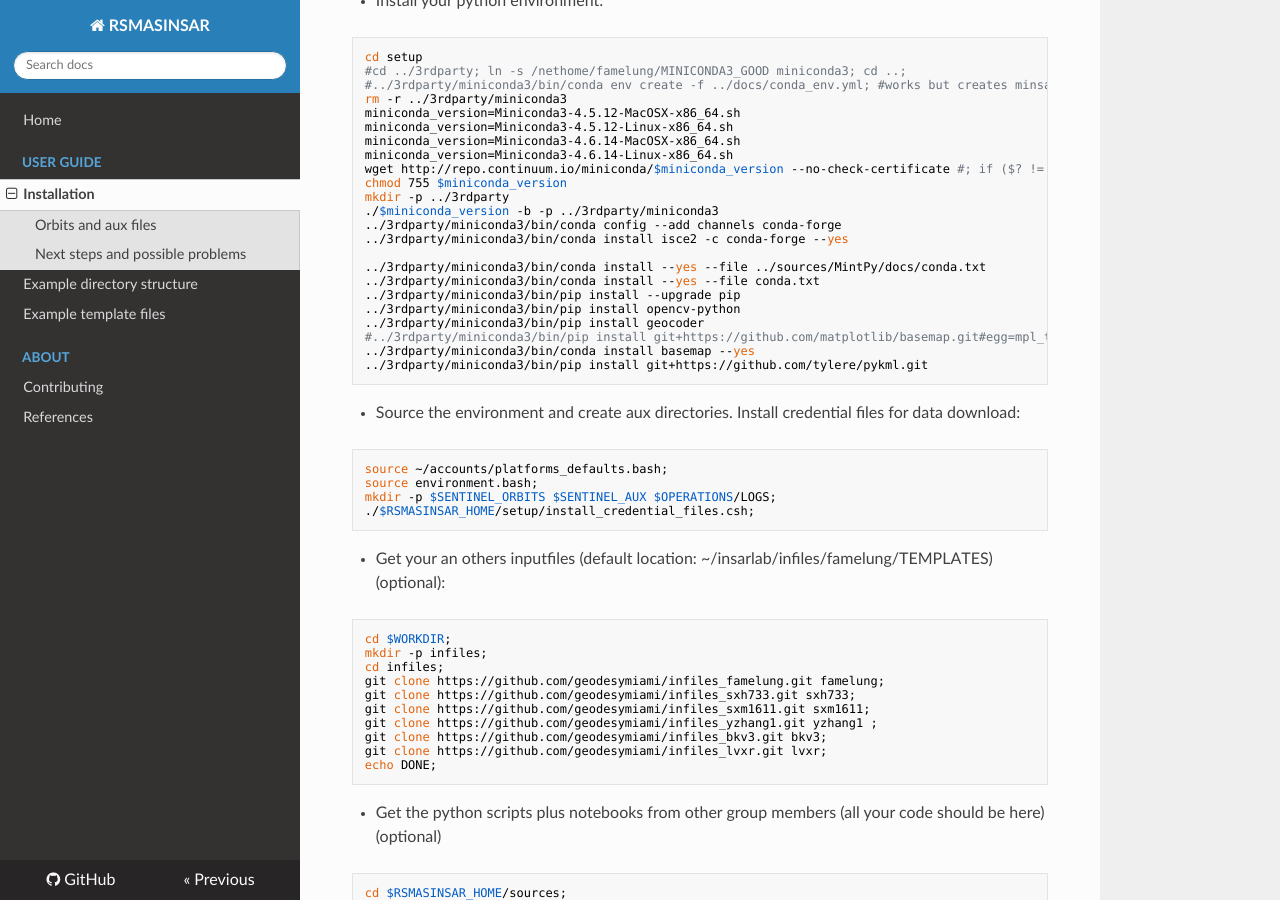
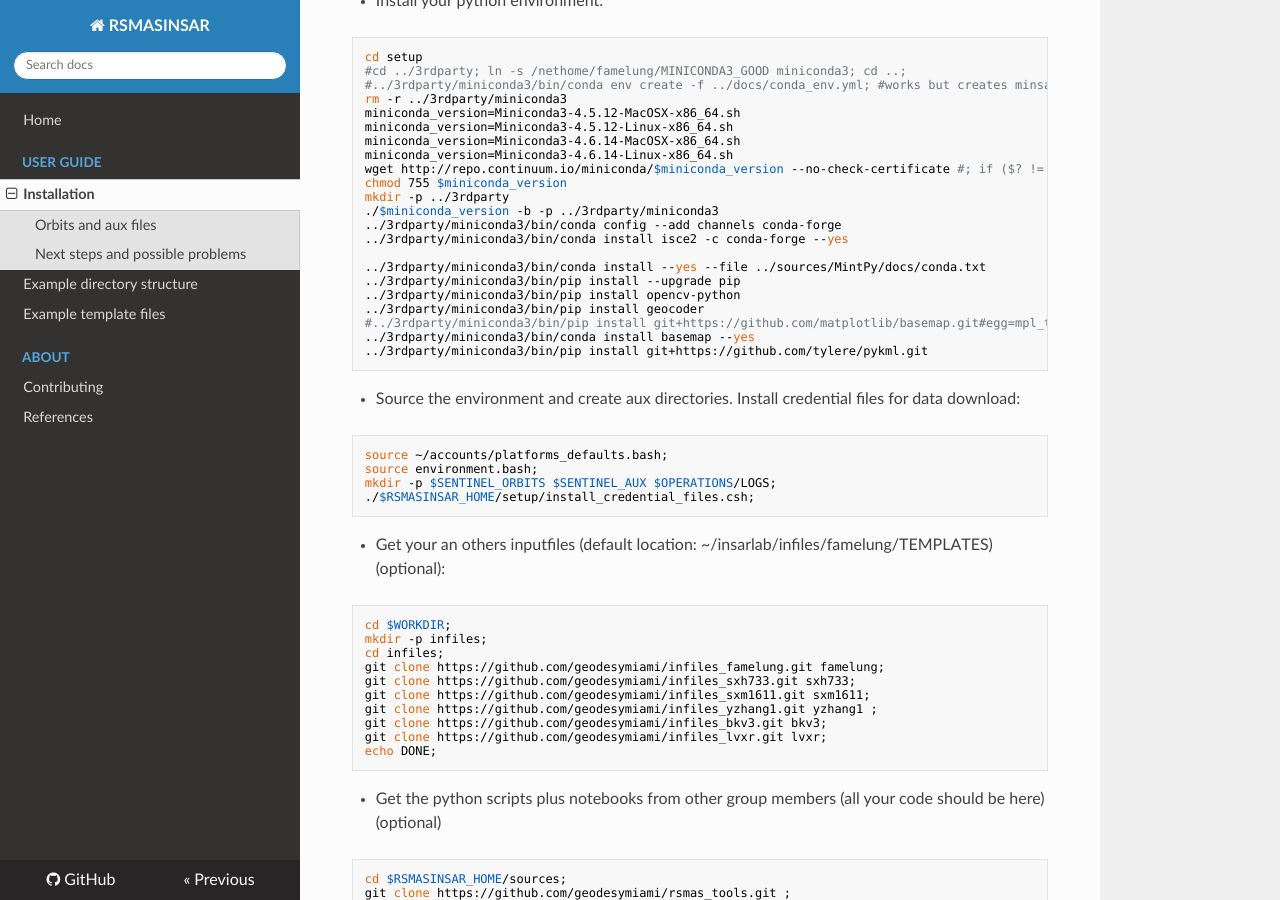
Before and after one commit to geodesymiami/rsmas_insar, an MkDocs documentation site: the page built from docs/installation.md, in a window 1280 px wide and 900 px high, scrolled down 981 px. Built offline with MkDocs 1.6.1, drawn with Linux system fonts in a browser that asks for light colours; nearby versions of some CDN libraries.

Commit message:
Update installation.md

```diff
--- a/docs/installation.md
+++ b/docs/installation.md
@@ -61,7 +61,6 @@ mkdir -p ../3rdparty
 ../3rdparty/miniconda3/bin/conda install isce2 -c conda-forge --yes
 
 ../3rdparty/miniconda3/bin/conda install --yes --file ../sources/MintPy/docs/conda.txt
-../3rdparty/miniconda3/bin/conda install --yes --file conda.txt
 ../3rdparty/miniconda3/bin/pip install --upgrade pip
 ../3rdparty/miniconda3/bin/pip install opencv-python
 ../3rdparty/miniconda3/bin/pip install geocoder
```
